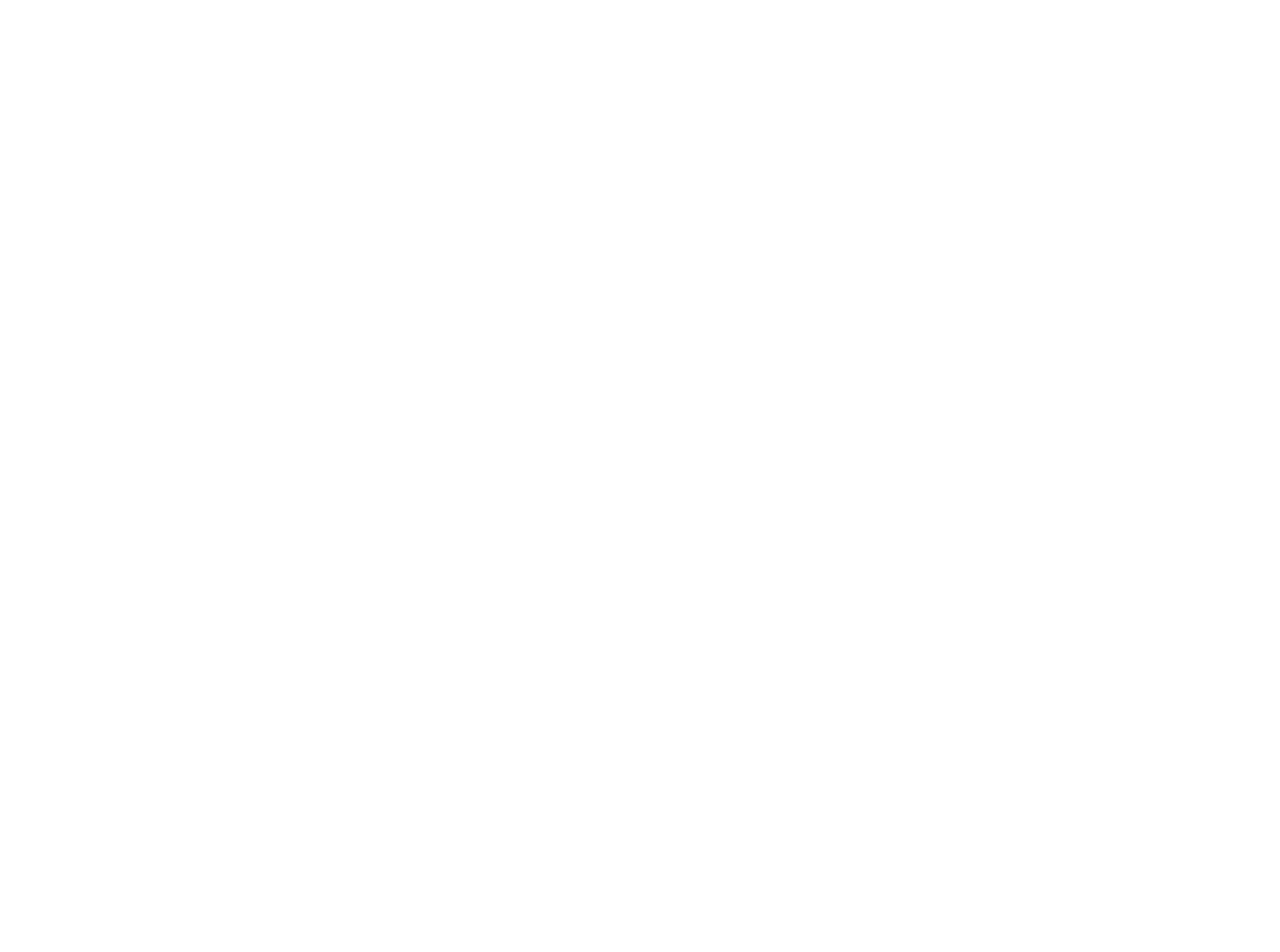
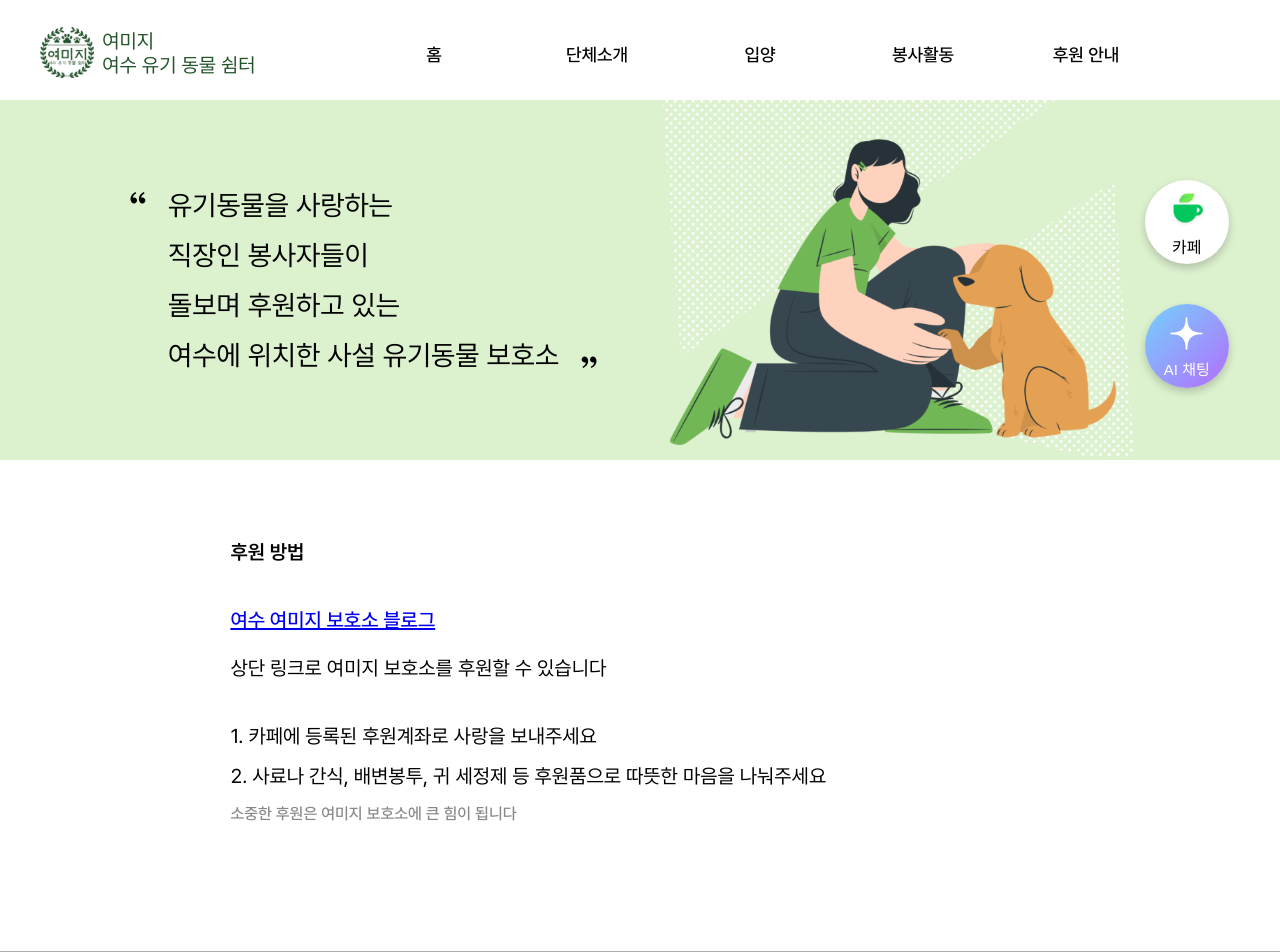
Before and after one commit to aspis-platform/Yeomiji-FE, a React (Vite) app: page /donation in a window 1280 px wide. Before the commit this address had no page. Shown: the top 952 px of the page. Before the commit the page ends 800 px from the top, so only its background shows below. Built offline with nearby package versions, Linux system fonts and the light colour scheme.

Commit message:
feat : adoption, donation info
directing 처리

```diff
--- a/src/App.tsx
+++ b/src/App.tsx
@@ -8,6 +8,8 @@
 import AiChatButton from "./components/base/AiChatButton";
 import CafeButton from "./components/base/CafeButton";
 import VolunteerIntro from "./pages/VolunteerIntro";
+import AdoptionInfo from "./pages/AdoptionInfo";
+import DonateInfo from "./pages/DonateInfo";
 
 function Layout() {
   return (
@@ -33,6 +35,8 @@
         <Route path="/" element={<HomepageMain />} />
         <Route path="/introduction" element={<GroupIntro />} />
         <Route path="/volunteer" element={<VolunteerIntro />} />
+        <Route path="/adoption" element={<AdoptionInfo />} />
+        <Route path="/donation" element={<DonateInfo />} />
       </Route>
     </Routes>
   );
--- a/src/components/MainPage/AdoptNTC.tsx
+++ b/src/components/MainPage/AdoptNTC.tsx
@@ -1,4 +1,3 @@
-import React from "react";
 import styled from "styled-components";
 import { theme } from "../../style/theme";
 import NTCCard from "../MainPage/NTCCard";
--- a/src/components/MainPage/Buttons/AdoptButton.tsx
+++ b/src/components/MainPage/Buttons/AdoptButton.tsx
@@ -6,7 +6,7 @@
 
 const AdoptButton = () => {
   return (
-    <Link to={"/"} style={{ textDecoration: "none" }}>
+    <Link to={"/adoption"} style={{ textDecoration: "none" }}>
       <ButtonContainer>
         <MainButton>
           <OrgImg src={dog_image} />
--- a/src/components/MainPage/Buttons/DonateButton.tsx
+++ b/src/components/MainPage/Buttons/DonateButton.tsx
@@ -6,7 +6,7 @@
 
 const DonateButton = () => {
   return (
-    <Link to={"/"} style={{ textDecoration: "none" }}>
+    <Link to={"/donation"} style={{ textDecoration: "none" }}>
       <ButtonContainer>
         <MainButton>
           <OrgImg src={donate_image} />
--- a/src/components/base/CafeButton.tsx
+++ b/src/components/base/CafeButton.tsx
@@ -1,12 +1,19 @@
 import styled from "styled-components";
 import naverLogo from "../../assets/naver-cafe-logo.webp";
+import { Link } from "react-router-dom";
 
 const CafeButton = () => {
   return (
-    <StyledBlogButton>
-      <StyledImage src={naverLogo} alt="Naver Cafe Logo" />
-      <span>카페</span>
-    </StyledBlogButton>
+    <Link
+      to={"https://cafe.naver.com/943400/4572?tc=shared_link"}
+      style={{ textDecoration: "none" }}
+      target="_blank"
+    >
+      <StyledBlogButton>
+        <StyledImage src={naverLogo} alt="Naver Cafe Logo" />
+        <span>카페</span>
+      </StyledBlogButton>
+    </Link>
   );
 };
 
--- a/src/components/base/NavBar.tsx
+++ b/src/components/base/NavBar.tsx
@@ -2,17 +2,14 @@
 import { styled } from "styled-components";
 import logo_image from "../../assets/yeomiji-logo.svg";
 import { theme } from "../../style/theme";
-import { useNavigate } from "react-router-dom";
+import { Link } from "react-router-dom";
 
 const NavBar = () => {
-  const navigate = useNavigate();
-  const navigator = () => {
-    navigate("/");
-  };
   return (
     <StyledNav>
       <StyledDiv>
-        <Logo onClick={navigator}>
+        <Link to={"/"} style={{ textDecoration: "none" }}>
+          <Logo>
             <img src={logo_image} alt="yeomiji logo" />
             <Title>
               <p>
@@ -20,13 +17,15 @@
               </p>
             </Title>
           </Logo>
+        </Link>
+
         <NavItem>
           <NavItemContainer>
             <NavLink href="/">홈</NavLink>
             <NavLink href="/introduction">단체소개</NavLink>
-            <NavLink href="#">입양</NavLink>
+            <NavLink href="/adoption">입양</NavLink>
             <NavLink href="/volunteer">봉사활동</NavLink>
-            <NavLink href="#">후원 안내</NavLink>
+            <NavLink href="/donation">후원 안내</NavLink>
           </NavItemContainer>
         </NavItem>
       </StyledDiv>
--- /dev/null
+++ b/src/pages/AdoptionInfo.tsx
@@ -0,0 +1,87 @@
+import styled from "styled-components";
+import IntroBanner from "../components/base/IntroBanner";
+
+const AdoptionInfo = () => {
+  return (
+    <AdoptSection>
+      <IntroBanner />
+      <TextContainer>
+        <TitleText>입양 / 임보 신청</TitleText>
+        <LinkBox>
+          <LinkText>
+            <a
+              href="https://cafe.naver.com/943400/4572?tc=shared_link"
+              target="_blank"
+            >
+              여수 여미지 보호소 블로그
+            </a>
+          </LinkText>
+
+          <p>상단 링크로 입양 / 임보를 신청할 수 있습니다</p>
+        </LinkBox>
+
+        <IntroBox>
+          <ListText>
+            <p>1. 카페에 게시된 입양 및 임보 신청 방법 공지를 확인해주세요</p>
+            <p>2. 공지에 안내된 연락처로 언제든 문의해주세요</p>
+          </ListText>
+
+          <SmallText>
+            <p>연락처는 블로그에 있습니다</p>
+            <p>작은 관심과 사랑이 아이들에게 큰 변화를 선물합니다</p>
+          </SmallText>
+        </IntroBox>
+      </TextContainer>
+    </AdoptSection>
+  );
+};
+
+const AdoptSection = styled.section`
+  display: flex;
+  flex-direction: column;
+  width: 100vw;
+  gap: 80px;
+`;
+const LinkText = styled.div`
+  font-weight: 500;
+  color: #4463ff;
+
+  :visited {
+    color: #4463ff;
+  }
+`;
+const IntroBox = styled.div`
+  display: flex;
+  flex-direction: column;
+  gap: 16px;
+`;
+const LinkBox = styled.div`
+  display: flex;
+  flex-direction: column;
+  gap: 24px;
+  font-weight: 400;
+`;
+const ListText = styled.div`
+  display: flex;
+  flex-direction: column;
+  gap: 16px;
+  font-weight: 400;
+`;
+const SmallText = styled.div`
+  font-size: 16px;
+  color: #888888;
+  font-weight: 500;
+`;
+const TitleText = styled.div`
+  font-size: 20px;
+  font-weight: 600;
+`;
+const TextContainer = styled.div`
+  display: flex;
+  flex-direction: column;
+  gap: 44px;
+  font-size: 20px;
+  padding: 0 18% 128px;
+`;
+
+export default AdoptionInfo;
--- /dev/null
+++ b/src/pages/DonateInfo.tsx
@@ -0,0 +1,89 @@
+import styled from "styled-components";
+import IntroBanner from "../components/base/IntroBanner";
+
+const DonateInfo = () => {
+  return (
+    <AdoptSection>
+      <IntroBanner />
+      <TextContainer>
+        <TitleText>후원 방법</TitleText>
+        <LinkBox>
+          <LinkText>
+            <a
+              href="https://cafe.naver.com/943400/4572?tc=shared_link"
+              target="_blank"
+            >
+              여수 여미지 보호소 블로그
+            </a>
+          </LinkText>
+
+          <p>상단 링크로 여미지 보호소를 후원할 수 있습니다</p>
+        </LinkBox>
+
+        <IntroBox>
+          <ListText>
+            <p>1. 카페에 등록된 후원계좌로 사랑을 보내주세요</p>
+            <p>
+              2. 사료나 간식, 배변봉투, 귀 세정제 등 후원품으로 따뜻한 마음을
+              나눠주세요
+            </p>
+          </ListText>
+
+          <SmallText>
+            <p>소중한 후원은 여미지 보호소에 큰 힘이 됩니다</p>
+          </SmallText>
+        </IntroBox>
+      </TextContainer>
+    </AdoptSection>
+  );
+};
+
+const AdoptSection = styled.section`
+  display: flex;
+  flex-direction: column;
+  width: 100vw;
+  gap: 80px;
+`;
+const LinkText = styled.div`
+  font-weight: 500;
+  color: #4463ff;
+
+  :visited {
+    color: #4463ff;
+  }
+`;
+const IntroBox = styled.div`
+  display: flex;
+  flex-direction: column;
+  gap: 16px;
+`;
+const LinkBox = styled.div`
+  display: flex;
+  flex-direction: column;
+  gap: 24px;
+  font-weight: 400;
+`;
+const ListText = styled.div`
+  display: flex;
+  flex-direction: column;
+  gap: 16px;
+  font-weight: 400;
+`;
+const SmallText = styled.div`
+  font-size: 16px;
+  color: #888888;
+  font-weight: 500;
+`;
+const TitleText = styled.div`
+  font-size: 20px;
+  font-weight: 600;
+`;
+const TextContainer = styled.div`
+  display: flex;
+  flex-direction: column;
+  gap: 44px;
+  font-size: 20px;
+  padding: 0 18% 128px;
+`;
+
+export default DonateInfo;
```
Lines whose indentation alone changed are shown as unchanged.
